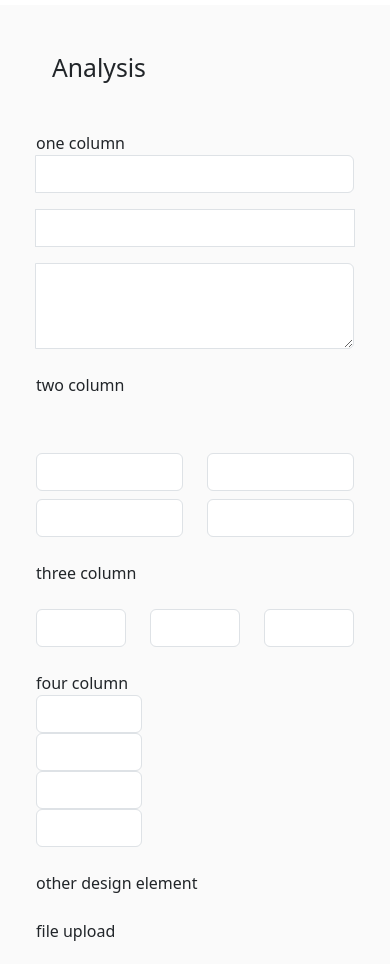
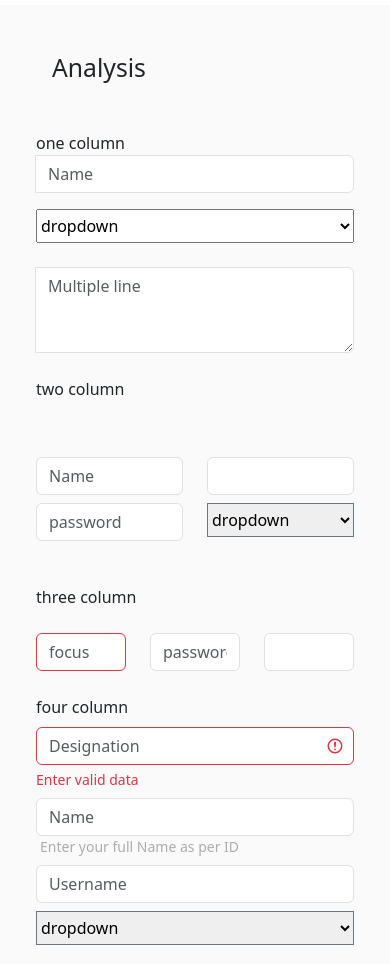
Before and after one commit to HirenPatel15/HTML-Training-Assignment, a plain HTML site: page innerpage.html in a window 390 px wide. Shown: the part 69-1033 px from the top of the page. Drawn offline with nearby package versions, Linux system fonts and the light colour scheme.

Commit message:
made progress on responsive

```diff
--- a/innerpage.html
+++ b/innerpage.html
@@ -92,29 +92,39 @@
             <div class="col-lg-10 px-5">
                 <h2 class="my-5 ms-3">Analysis</h2>
 
-                <div class="">
                 one column
-                </div>
 
 
                 <div class="input-group mb-3">
                     <div class="input-group-prepend">
                     </div>
-                    <input type="text" class="form-control" id="basic-url" aria-describedby="basic-addon3">
+                    <input type="text" class="form-control" id="basic-url" aria-describedby="basic-addon3"
+                        placeholder="Name">
                 </div>
 
-                <div class="input-group mb-3">
+                <div class="col-md pb-4">
+
+                    <select class="dropdown py-1 show-menu-arrow  w-100"
+                        title="Choose one of the following...">
+                        <option class="text-secondary">dropdown </option>
+                        <option>Option1</option>
+                        <option>Option2</option>
+
+                    </select>
+                </div>
+                <!-- <div class="input-group mb-3">
                     <div class="input-group-prepend">
                     </div>
                     <input type="text" class="form-control" aria-label="Amount (to the nearest dollar)">
                     <div class="input-group-append">
                     </div>
-                </div>
+                </div> -->
 
                 <div class="input-group">
                     <div class="input-group-prepend">
                     </div>
-                    <textarea class="form-control" aria-label="With large-textarea" rows="3"></textarea>
+                    <textarea class="form-control" aria-label="With large-textarea" rows="3"
+                        placeholder="Multiple line"></textarea>
                 </div>
                 <br>
                 two column
@@ -123,7 +133,8 @@
                 <br>
                 <div class="row">
                     <div class="col-6 py-2">
-                        <input type="text" class="form-control" id="basic-url" aria-describedby="basic-addon3">
+                        <input type="text" class="form-control" id="basic-url" aria-describedby="basic-addon3"
+                            placeholder="Name">
                     </div>
                     <div class="col-6 py-2">
                         <input type="text" class="form-control" id="basic-url" aria-describedby="basic-addon3">
@@ -132,12 +143,19 @@
                 </div>
                 <div class="row justify-content-around ">
                     <div class="col-6 ">
-                        <input type="text" class="form-control" id="basic-url" aria-describedby="basic-addon3">
+                        <input type="text" class="form-control" id="basic-url" aria-describedby="basic-addon3"
+                            placeholder="password">
 
                     </div>
-                    <div class="col-6 ">
-                        <input type="text" class="form-control" id="basic-url" aria-describedby="basic-addon3">
+                    <div class="col-6 pb-4">
 
+                        <select class="dropdown py-1 show-menu-arrow  w-100 border-secondary"
+                            title="Choose one of the following...">
+                            <option class="text-secondary">dropdown </option>
+                            <option>Option1</option>
+                            <option>Option2</option>
+
+                        </select>
                     </div>
                 </div>
                 <br>
@@ -146,12 +164,11 @@
                 <br>
                 <div>
                     <div class="row align-items-start">
-                        <div class="col">
-                            <input type="text" class="form-control" id="basic-url" aria-describedby="basic-addon3">
-
+                        <div class="col bor">
+                            <input type="text" class="form-control border-danger" id="basic-url" aria-describedby="basic-addon3"placeholder="focus">
                         </div>
                         <div class="col">
-                            <input type="text" class="form-control" id="basic-url" aria-describedby="basic-addon3">
+                            <input type="password" class="form-control" id="basic-url" aria-describedby="basic-addon3" placeholder="password">
 
                         </div>
                         <div class="col">
@@ -162,33 +179,48 @@
                 </div>
                 <br>
                 four column
-                <div class="col-4">
-                    <input type="text" class="form-control" id="basic-url" aria-describedby="basic-addon3">
+                <div class="row">
+
+                    <div class=" col-lg-3 col-md-6 col-sm-12 mt-2">
+
+                        <input type="text" class="form-control is-invalid" id="validationServer03"
+                            placeholder="Designation" aria-describedby="validationServer03Feedback" required>
+                        <div id="validationServer03Feedback" class="invalid-feedback text-danger">
+                            Enter valid data
+                        </div>
 
                     </div>
-                <div class="col-4">
-                    <input type="text" class="form-control" id="basic-url" aria-describedby="basic-addon3">
+                    <div class="  col-lg-3 col-md-6 col-sm-12 mt-2">
+                        <input type="password" class="form-control " id="inputEmail4" placeholder="Name">
+                        <div class="ps-1" style="font-size:14px ; color: #ADADAD;">Enter your full Name as per ID</div>
 
                     </div>
-                <div class="col-4">
-                    <input type="text" class="form-control" id="basic-url" aria-describedby="basic-addon3">
+                    <div class="  col-lg-3 col-md-6 col-sm-12 mt-2 ">
 
+                        <input type="text" class="form-control " id="inputEmail4" placeholder="Username">
                     </div>
-                <div class="col-4">
-                    <input type="text" class="form-control" id="basic-url" aria-describedby="basic-addon3">
+                    <div class="  col-lg-3 col-md-6 col-sm-12 mt-2 ">
 
+
+
+                            <select class="dropdown py-1 show-menu-arrow  w-100 border-secondary"
+                                title="Choose one of the following...">
+                                <option class="text-secondary">dropdown </option>
+                                <option>Option1</option>
+                                <option>Option2</option>
+
+                            </select>
+                        </div>
                 </div>
                 <br>
                 other design element
                 <br> <br>
                 file upload
                 <br> <br>
-                <button class="login btn btn-danger btn-lg btn-inline rounded-pill" type="button">
-                    <img src="./Images/cloud-upload-icon.svg" alt=""
-                        class=" p-12 text-danger bg-danger bg-opacity-10 border border-danger rounded-2">upload</button>
-                <div> No item selected
+                <button class="login btn border-danger btn-lg btn-inline rounded-pill text-danger opacity-20" type="button">
+                    <img src="./Images/cloud-upload-icon.svg" alt="" class=" p-12 "> upload</button>
+                No item selected
                 <br> <br>
-                </div>
                 radio button
                 <br>
                 <div class="form-check form-check-inline">
@@ -255,7 +287,12 @@
                             <a class="nav-link" href="#">tab 3</a>
                         </li>
 
-                        <p>Lorem ipsum dolor sit amet consectetur adipisicing elit. Iure sunt id ea natus, laudantium iste magnam a sint quam, magni atque explicabo dicta consequuntur consectetur debitis nobis! Blanditiis unde sit id incidunt accusantium praesentium suscipit ipsam quidem ducimus saepe quaerat quos magnam aut reiciendis cupiditate, facere illo inventore enim ea. Ipsum beatae exercitationem perspiciatis aliquid? Odio, alias enim. Cupiditate consectetur explicabo voluptatem. Voluptatum, ab quas?</p>
+                        <p>Lorem ipsum dolor sit amet consectetur adipisicing elit. Iure sunt id ea natus, laudantium
+                            iste magnam a sint quam, magni atque explicabo dicta consequuntur consectetur debitis nobis!
+                            Blanditiis unde sit id incidunt accusantium praesentium suscipit ipsam quidem ducimus saepe
+                            quaerat quos magnam aut reiciendis cupiditate, facere illo inventore enim ea. Ipsum beatae
+                            exercitationem perspiciatis aliquid? Odio, alias enim. Cupiditate consectetur explicabo
+                            voluptatem. Voluptatum, ab quas?</p>
 
                     </ul>
                 </div>
```
Lines whose indentation alone changed are shown as unchanged.
